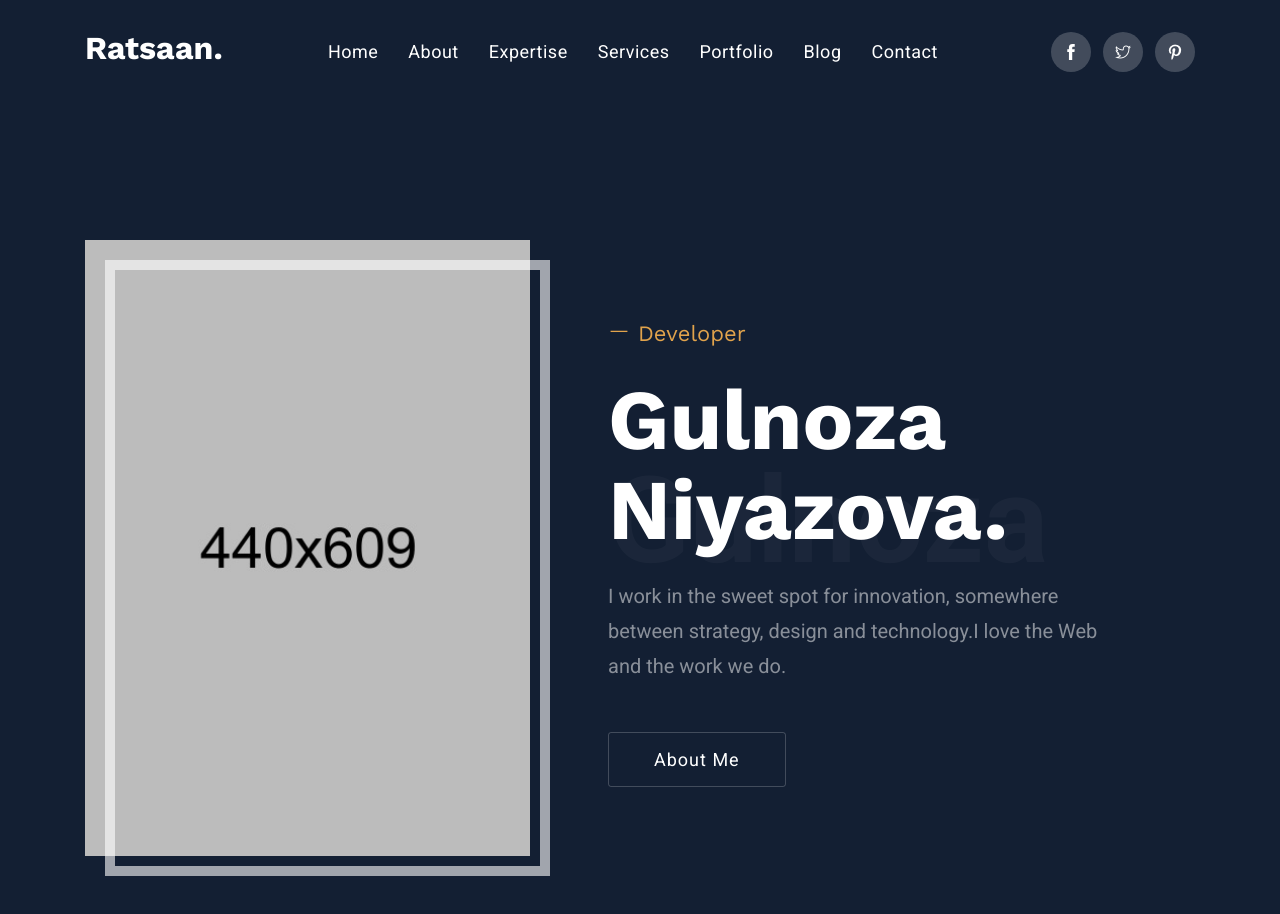
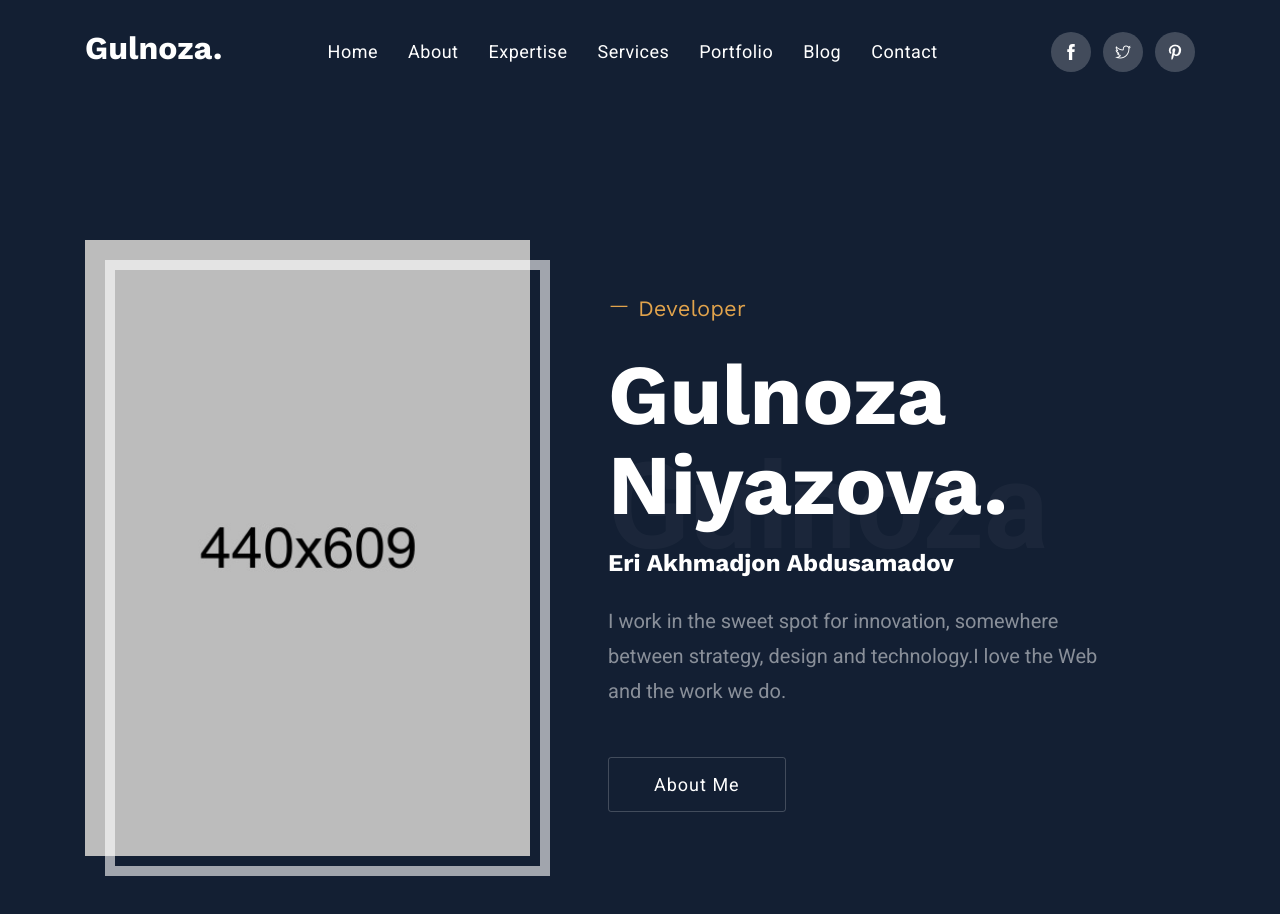
Before and after one commit to Akhmadjon-dev/pGN, a plain HTML site: page index.html in a window 1280 px wide. Shown: the top 914 px of the page. Drawn offline with nearby package versions, Linux system fonts and the light colour scheme.

Commit message:
title updated

```diff
--- a/index.html
+++ b/index.html
@@ -6,7 +6,7 @@
 
   <meta name="author" content="themeturn.com">
 
-  <title>Ratsaan| Creative portfolio template</title>
+  <title>Gulnoza </title>
 
   <!-- Mobile Specific Meta-->
   <meta name="viewport" content="width=device-width, initial-scale=1">
@@ -38,7 +38,7 @@
 <nav class="navbar navbar-expand-lg bg-transprent py-4 fixed-top navigation" id="navbar">
 	<div class="container">
 	  <a class="navbar-brand" href="index.html">
-	  	<h2 class="logo">Ratsaan.</h2>
+	  	<h2 class="logo">Gulnoza.</h2>
 	  </a>
 	  <button class="navbar-toggler" type="button" data-toggle="collapse" data-target="#navbarsExample09" aria-controls="navbarsExample09" aria-expanded="false" aria-label="Toggle navigation">
 		<span class="ti-view-list"></span>
@@ -86,6 +86,7 @@
 					<span class="head-trans">Gulnoza</span>
 					<h1 class="font-weight-normal text-color text-md"><i class="ti-minus mr-2"></i>Developer</h1>
 					<h2 class="mt-3 text-lg mb-3 text-capitalize">Gulnoza Niyazova.</h2>
+					<h3>Eri Akhmadjon Abdusamadov</h3>
 					<p class="animated fadeInUp lead mt-4 mb-5 text-white-50 lh-35">I work in the sweet spot for innovation, somewhere between strategy, design and technology.I love the Web and the work we do.</p>
 					<a href="#about" class="btn btn-solid-border">About Me</a>
 				</div>
```
